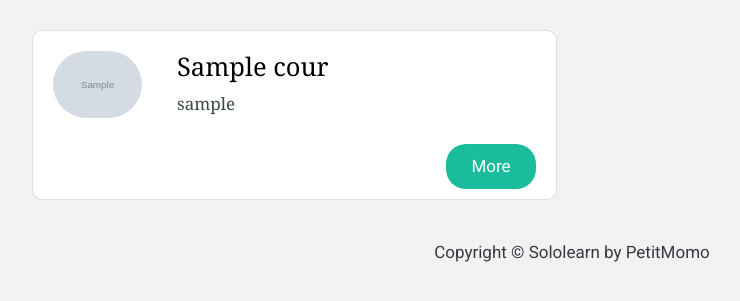
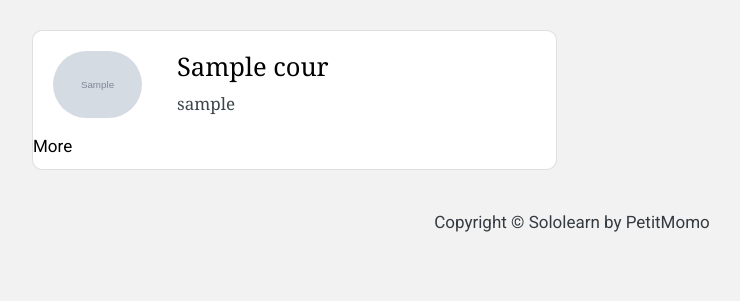
Before and after one commit to petitmomo/DjangoProject, a Django app: page /home in a window 1280 px wide. Shown: the part 112-413 px from the top of the page, without its empty margins (68-808 px from the left). Run offline with Django 3.2, Linux system fonts and the light colour scheme; tables that the repository leaves empty hold one stand-in row (values such as "Sample post"); grey boxes marked "Sample" are stand-in pictures; some libraries are stand-ins or nearby versions.

Commit message:
deuxième modification

```diff
--- a/registration/mysite/static/css/cour_index.css
+++ b/registration/mysite/static/css/cour_index.css
@@ -38,25 +38,8 @@ font-family: Georgia, 'Times New Roman', Times, serif;
     margin-top: 20px;
   }
 
-.bouton a {
-background-color: #1abc9c;
-border: medium none;
-border-radius: 20px;
-color: #fff;
-display: inline-block;
-padding: 10px;
-text-decoration: none;
-width: 90px;
-text-align: center;
-font-size: 1em;
-}
-.bouton {
-overflow: hidden;
-margin-top: 10px;
-text-align: right;
-margin-right: 10px;
-padding-right: 10px;
-}
+
+
 .card a img{border:none;}
 .card a img.courIcon{
 float: left;
```
Also changed, not shown: other parts of registration/mysite/static/css/cour_index.css (+0 -41 lines).
